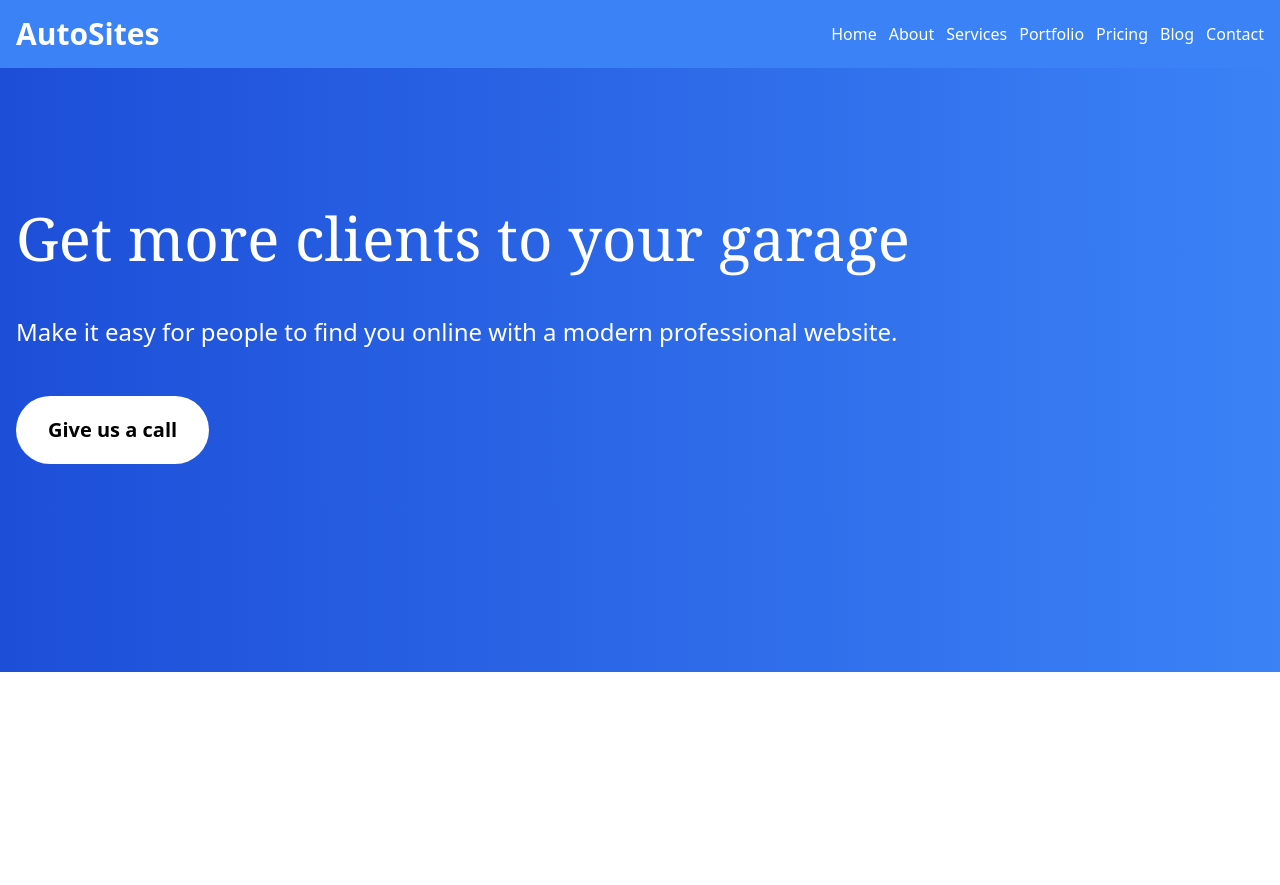
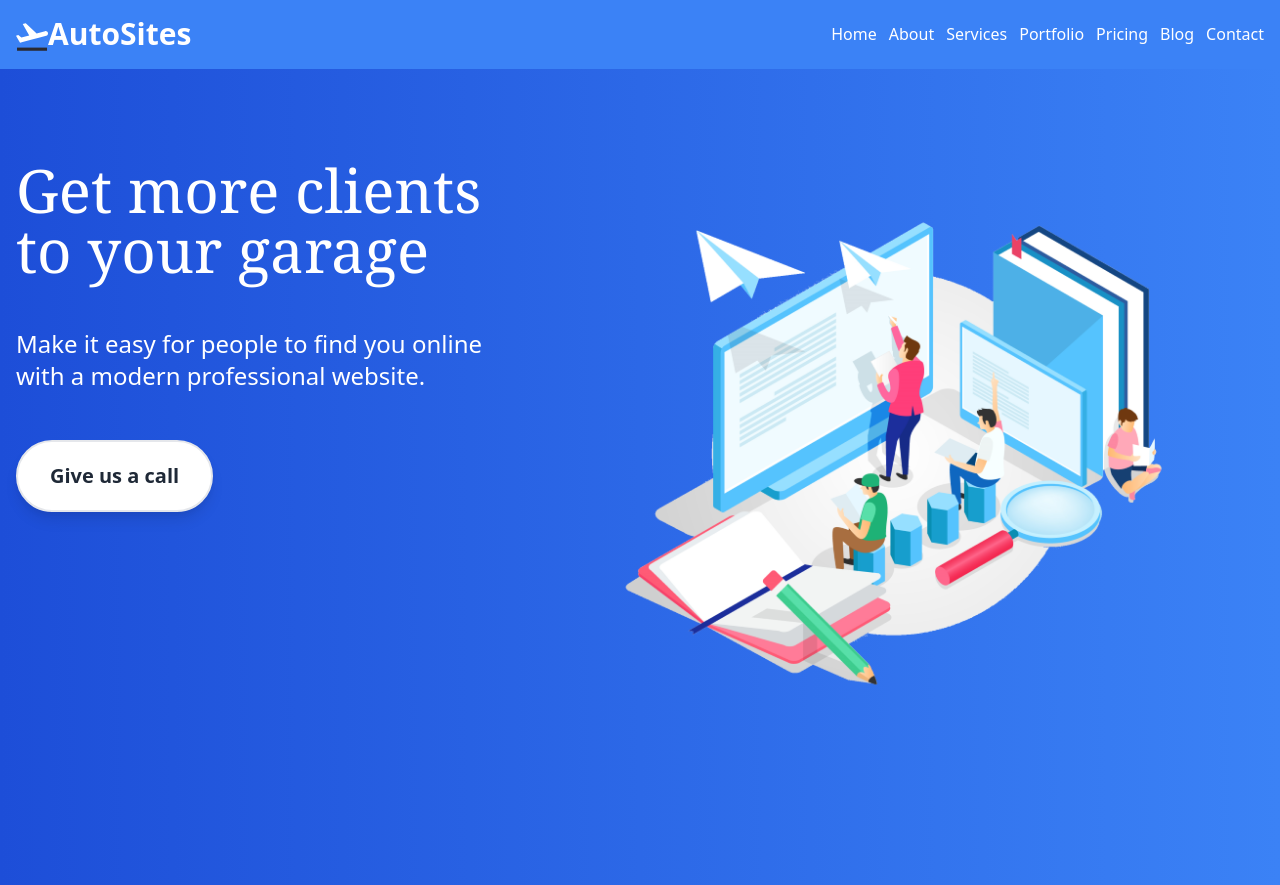
Before and after one commit to DoableDanny/freelancing-website, a Gatsby site: page / in a window 1280 px wide. Before the commit the page ends 800 px from the top, so only its background shows below. Built offline with nearby package versions, Linux system fonts and the light colour scheme; Gatsby itself is replaced by a stand-in of ours.

Commit message:
Made hero section

```diff
--- a/src/components/Hero.jsx
+++ b/src/components/Hero.jsx
@@ -1,19 +1,32 @@
 import React from "react"
+import { StaticImage } from "gatsby-plugin-image"
 
 const Hero = () => {
   return (
-    <div className="w-screen bg-gradient-to-r from-blue-700 to-blue-500 py-52">
-      <div className="container px-4 m-auto">
-        <h1 className="text-white font-serif text-6xl">
-          Get more clients to your garage
-        </h1>
-        <p className="text-white text-2xl mt-12">
-          Make it easy for people to find you online with a modern professional
-          website.
-        </p>
-        <button className="mt-12 bg-white rounded-full py-5 px-8 text-xl font-bold transform hover:scale-105 hover:underline transition ease-in-out duration-200">
-          Give us a call
-        </button>
+    <div className="bg-gradient-to-r from-blue-700 to-blue-500 py-40">
+      <div className="container px-4 mx-auto flex flex-wrap flex-col md:flex-row">
+        {/* Left col */}
+        <div className="flex flex-col items-center w-full text-center md:text-left md:items-start md:w-2/5">
+          <h1 className="text-white font-serif text-5xl lg:text-6xl">
+            Get more clients to your garage
+          </h1>
+          <p className="text-white text-xl lg:text-2xl mt-12">
+            Make it easy for people to find you online with a modern
+            professional website.
+          </p>
+          <button className="mt-12 bg-white shadow-lg rounded-full py-5 px-8 text-xl font-bold transform hover:scale-105 hover:underline transition ease-in-out duration-200 hover:shadow-inner focus:border-black border-2 text-gray-800">
+            Give us a call
+          </button>
+        </div>
+
+        {/* Right col */}
+        <div className="w-full md:w-3/5 py-6 text-center">
+          <StaticImage
+            className="w-4/5"
+            src="../images/hero.png"
+            alt="hero img"
+          />
+        </div>
       </div>
     </div>
   )
--- a/src/components/header.js
+++ b/src/components/header.js
@@ -17,6 +17,25 @@ const Header = () => {
       <div className="container p-4 mx-auto flex flex-wrap items-center justify-between">
         <div>
           <a href="#" className="font-bold text-2xl lg:text-3xl">
+            {/* Icon from: http://www.potlabicons.com/ */}
+            <svg
+              class="h-8 fill-current inline"
+              xmlns="http://www.w3.org/2000/svg"
+              viewBox="0 0 512.005 512.005"
+            >
+              <rect
+                fill="#2a2a31"
+                x="16.539"
+                y="425.626"
+                width="479.767"
+                height="50.502"
+                transform="matrix(1,0,0,1,0,0)"
+              />
+              <path
+                class="plane-take-off"
+                d=" M 510.7 189.151 C 505.271 168.95 484.565 156.956 464.365 162.385 L 330.156 198.367 L 155.924 35.878 L 107.19 49.008 L 211.729 230.183 L 86.232 263.767 L 36.614 224.754 L 0 234.603 L 45.957 314.27 L 65.274 347.727 L 105.802 336.869 L 240.011 300.886 L 349.726 271.469 L 483.935 235.486 C 504.134 230.057 516.129 209.352 510.7 189.151 Z "
+              />
+            </svg>
             AutoSites
           </a>
         </div>
@@ -25,7 +44,7 @@ const Header = () => {
         <div class="lg:hidden">
           <button
             id="nav-toggle"
-            class="flex items-center p-1 text-white hover:text-gray-900 focus:outline-none focus:shadow-outline transform transition hover:scale-105 duration-300 ease-in-out"
+            class="flex items-center text-white hover:text-gray-900 focus:outline-none focus:shadow-outline transform transition hover:scale-105 duration-300 ease-in-out"
           >
             <svg
               class="fill-current h-6 w-6"
```
Also changed, not shown: src/images/hero.png (added).
